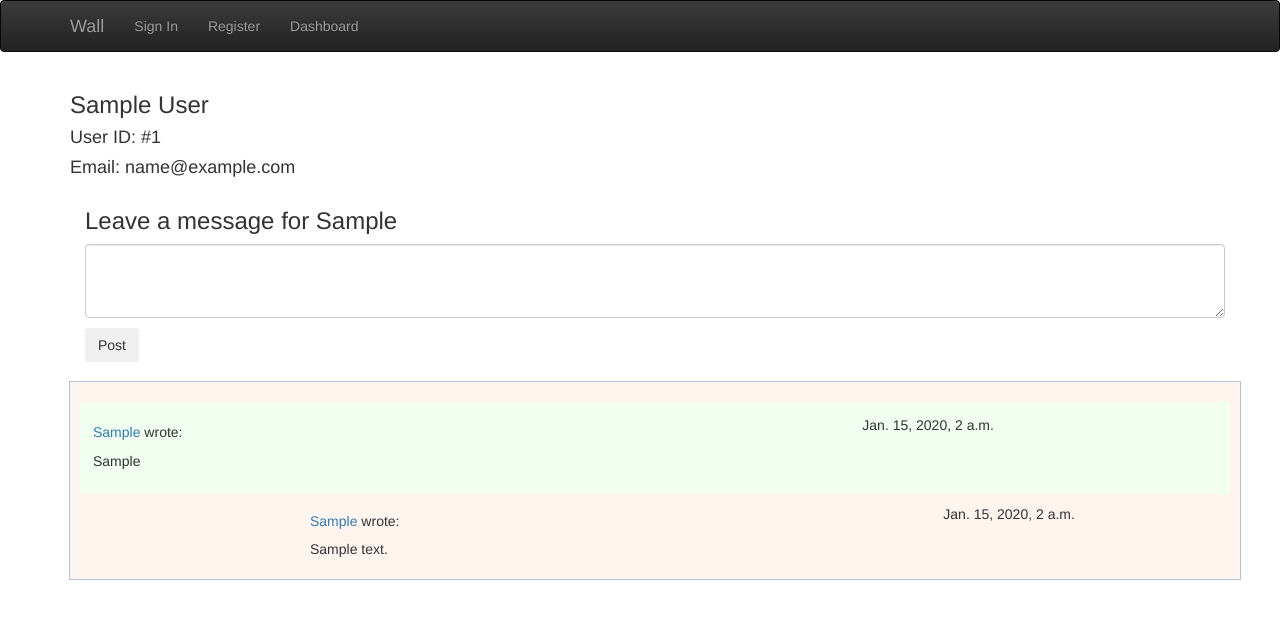
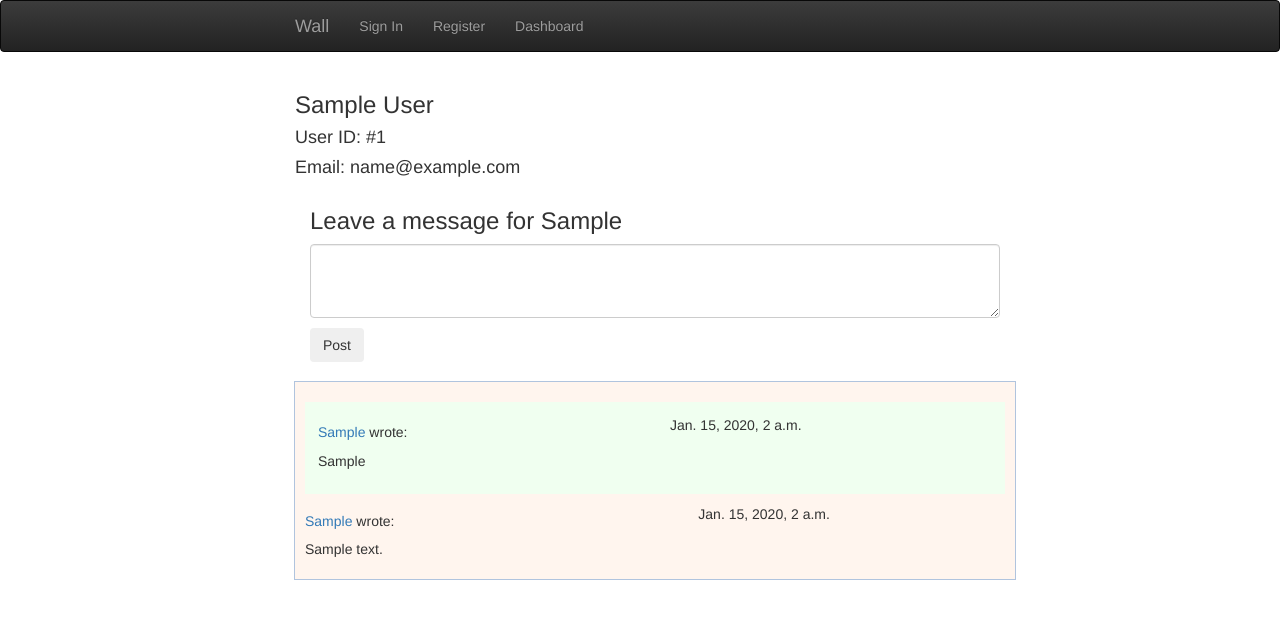
Before and after one commit to ayuspark/blog_by_django, a Django app: a page that uses apps/wall/templates/wall/user_wall.html in a window 1280 px wide. Shown: the top 619 px of the page. Run offline with Django 3.2, Linux system fonts and the light colour scheme; tables that the repository leaves empty hold one stand-in row (values such as "Sample post"); parts of the project's set-up code (start-up, migrations or seed data) failed here and were passed over; some libraries are stand-ins or nearby versions.

Commit message:
commit before beer

```diff
--- a/apps/wall/static/wall/css/my_style.css
+++ b/apps/wall/static/wall/css/my_style.css
@@ -2,6 +2,9 @@ span.alert {
     padding: 2px;
 }
 
+.container {
+    width: 720px;
+}
 
 .msg_section {
     outline: 1px solid #B0C4DE;
@@ -18,6 +21,6 @@ span.alert {
 
 .comment_div {
     width: 80%;
-    float: right;
-    clear: both;
+    /* float: right;
+    clear: both; */
 }
--- a/apps/wall/static/wall/js/wall.js
+++ b/apps/wall/static/wall/js/wall.js
@@ -23,19 +23,20 @@ $(function(){
             data: $(this).serialize(),
             success: function(response){
                 $('.msg_wall').prepend(response);
+                $('.leave_msg_form')[0].reset();
             }
-        })
+        });
     })
 
     $('.comment_form').on('submit', function(e){
         e.preventDefault();
-        let comment_div = $(this);
+        let $comment_div = $(this);
         $.ajax({
             url: $(this).attr('action'),
             method: 'post',
             data: $(this).serialize(),
             success: function(response){
-                comment_div.prepend(response);
+                $comment_div.prepend(response);
             }
         })
     })
--- a/apps/wall/templates/wall/user_wall.html
+++ b/apps/wall/templates/wall/user_wall.html
@@ -27,13 +27,13 @@
     </form>
 </section>
 
-<main class="msg_wall">
+<div class="msg_wall">
     {% for message in posted_messages %}
     <section class="container msg_section">
         <div class="msg_div">
             <!-- render each message -->
             <div class="row">
-                <h5 class="col-md-8">
+                <h5 class="col-md-6">
                     <a href="{% url 'wall:user_show' user_id=message.posted_by_user_id %}">{{ message.posted_by_user.fname.title }}</a>
                     <span> wrote: </span>
                 </h5>
@@ -65,7 +65,7 @@
             </form>
         </div>
     </section>
-</main>
+</div>
 {% endfor %}
 {% endblock %}
 
```
